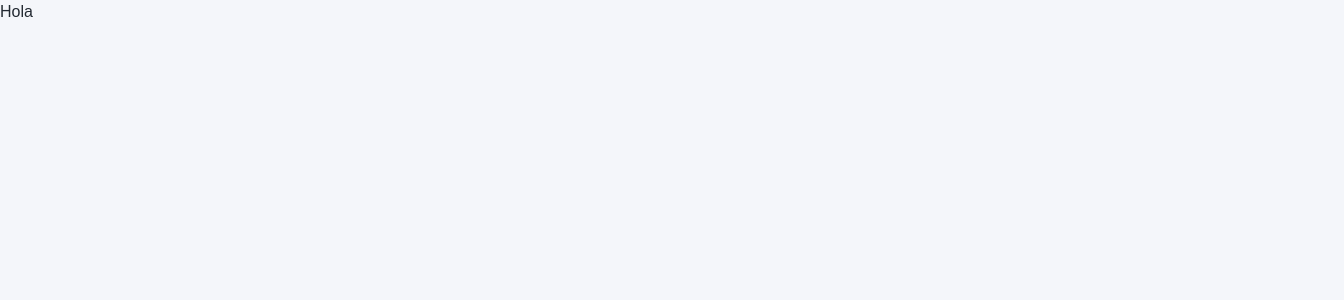
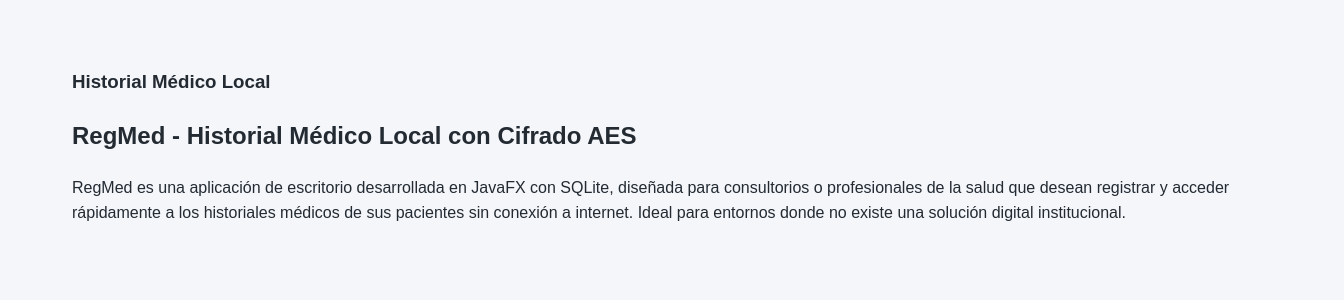
Before and after one commit to raulferreyra/regmed-web, a Vue app: page / in a window 1280 px wide. Shown: the top 300 px of the page, 1344 px wide, since content can reach past the window. Built offline with nearby package versions, Linux system fonts and the light colour scheme; a web font is replaced by a local one.

Commit message:
Put content for principal page

```diff
--- a/src/components/Main.vue
+++ b/src/components/Main.vue
@@ -1,3 +1,28 @@
-<template class="main">
-  Hola
+<template>
+  <section class="main" v-for="(section, index) in sections" :key="index">
+    <article>
+      <div class="content">
+        <h1 v-if="section.title">{{ section.title }}</h1>
+        <h2 v-if="section.subtitle">{{ section.subtitle }}</h2>
+        <p v-if="section.content" v-html="section.content"></p>
+      </div>
+      <img v-if="section.image" :src="section.image" alt="" />
+    </article>
+  </section>
 </template>
+
+<script setup>
+import { ref, onMounted } from 'vue'
+
+const sections = ref([])
+
+onMounted(async () => {
+  try {
+    const res = await fetch('./json/regmed_principal_content.json')
+    if (!res.ok) throw new Error('No se pudo cargar el JSON.')
+    sections.value = await res.json()
+  } catch (err) {
+    console.error('Error cargando JSON:', err)
+  }
+})
+</script>
```
